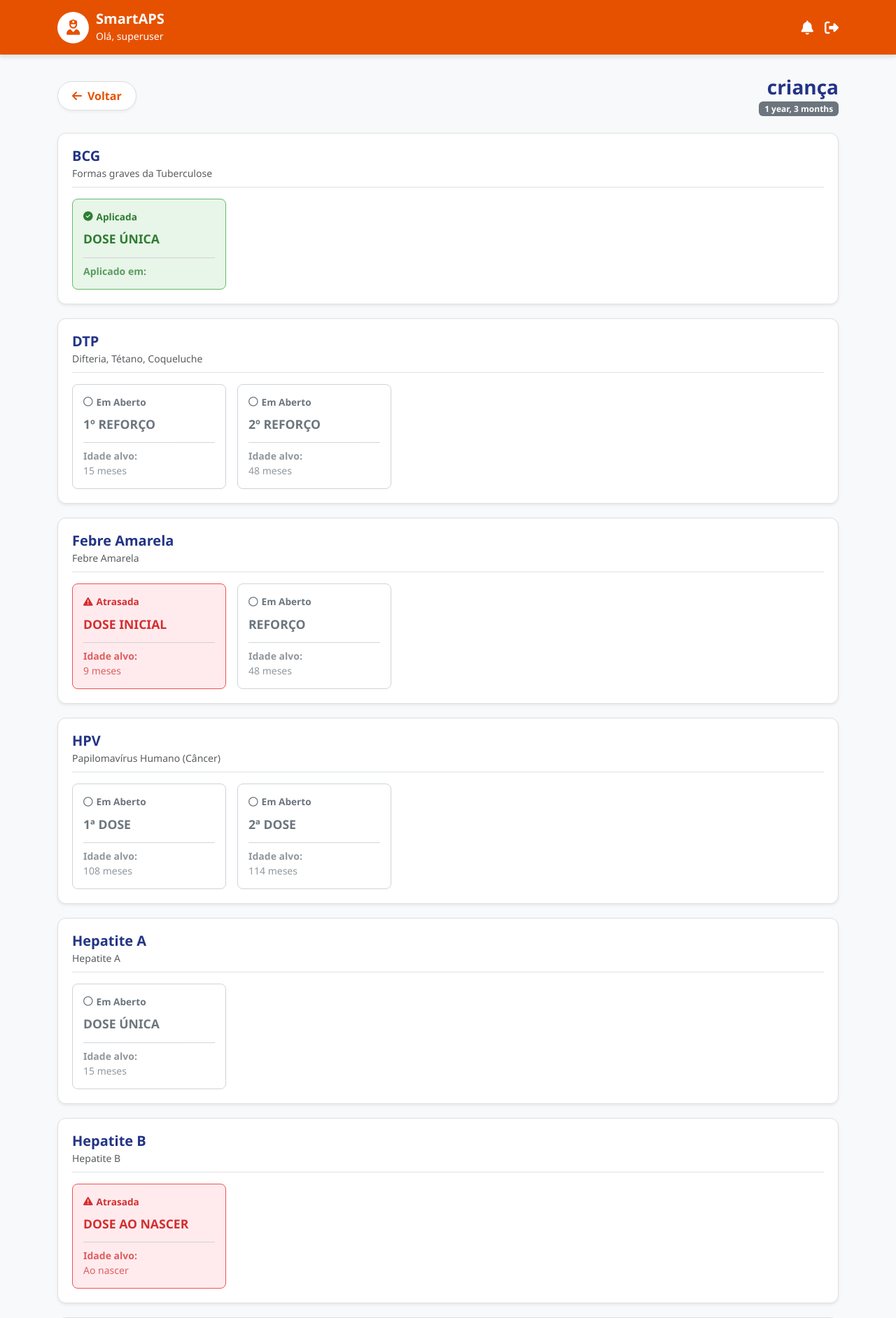
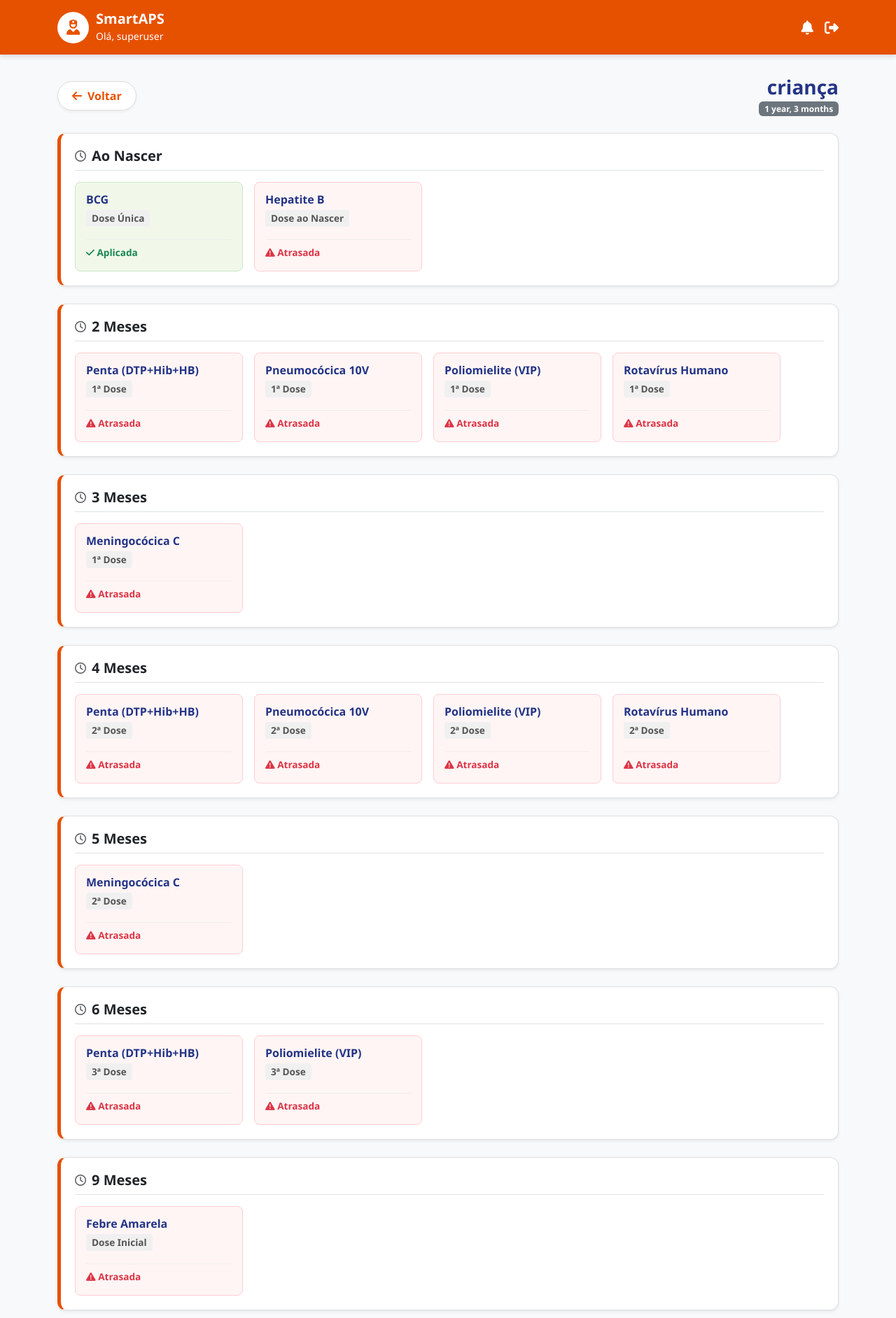
Before and after one commit to gabrieldiaslm/smartapsACS, a Django app: page /crianca/1/cartao/ in a window 1280 px wide. Shown: the top 1884 px of the page at 70% size. Run offline with Django 5.2, Linux system fonts and the light colour scheme; a user stored in the database is signed in; data comes from the database, SQL or seed files in the repository; both versions use the stored data as it was after the commit.

```diff
--- a/smart_aps/core/models.py
+++ b/smart_aps/core/models.py
@@ -51,6 +51,7 @@ class Vacina(models.Model):
 
 # 4. Cartão de Vacina (O Registro da Aplicação)
 class RegistroVacina(models.Model):
+
     STATUS_CHOICES = [
         ('PENDENTE', 'Em Aberto'),
         ('ATRASADA', 'Atrasada'), # Isso pode ser calculado dinamicamente também
@@ -64,8 +65,9 @@ class RegistroVacina(models.Model):
         ('INTRADERMICA', 'Intradérmica'),
     ]
 
-    crianca = models.ForeignKey(Crianca, on_delete=models.CASCADE, related_name='vacinas')
-    vacina = models.ForeignKey(Vacina, on_delete=models.PROTECT)
+    crianca = models.ForeignKey(Crianca, on_delete=models.CASCADE, related_name='registros')
+
+    vacina = models.ForeignKey(Vacina, on_delete=models.CASCADE)
 
     # Detalhes da aplicação
     status = models.CharField(max_length=20, choices=STATUS_CHOICES, default='PENDENTE')
--- a/smart_aps/core/templates/cartao_vacina.html
+++ b/smart_aps/core/templates/cartao_vacina.html
@@ -11,13 +11,22 @@
     </div>
 </div>
 
-{% regroup registros by vacina.nome as vacinas_agrupadas %}
+{% regroup registros by vacina.idade_alvo_meses as cronograma %}
 
-{% for grupo in vacinas_agrupadas %}
-<div class="vacina-row shadow-sm">
-    <div class="mb-3 border-bottom pb-2">
-        <h5 class="fw-bold mb-0" style="color: var(--secondary-blue);">{{ grupo.grouper }}</h5>
-        <small class="text-muted">{{ grupo.list.0.vacina.descricao_doenca }}</small>
+{% for grupo in cronograma %}
+<div class="vacina-row shadow-sm position-relative">
+
+    <div class="timeline-marker"></div>
+
+    <div class="mb-3 border-bottom pb-2 d-flex align-items-center gap-2">
+        <i class="fa-regular fa-clock text-muted"></i>
+        <h5 class="fw-bold mb-0 text-dark">
+            {% if grupo.grouper == 0 %}
+                Ao Nascer
+            {% else %}
+                {{ grupo.grouper }} Meses
+            {% endif %}
+        </h5>
     </div>
 
     <div class="d-flex flex-wrap gap-3">
@@ -25,28 +34,18 @@
 
         <a href="{% url 'editar_registro' registro.id %}" class="dose-card status-{{ registro.status }}">
 
-            <div class="status-header mb-2">
+            <div class="dose-vacina-nome">{{ registro.vacina.nome }}</div>
+
+            <span class="dose-badge">{{ registro.vacina.dose_padrao }}</span>
+
+            <div class="status-footer mt-2">
                 {% if registro.status == 'ATRASADA' %}
-                    <i class="fa-solid fa-triangle-exclamation"></i> Atrasada
+                    <span class="text-danger fw-bold"><i class="fa-solid fa-triangle-exclamation"></i> Atrasada</span>
                 {% elif registro.status == 'APLICADA' %}
-                    <i class="fa-solid fa-circle-check"></i> Aplicada
+                    <span class="text-success fw-bold"><i class="fa-solid fa-check"></i> Aplicada</span>
+                    <div class="small text-muted">{{ registro.data_aplicacao|date:"d/m/Y" }}</div>
                 {% else %}
-                    <i class="fa-regular fa-circle"></i> Em Aberto
-                {% endif %}
-            </div>
-
-            <span class="dose-title">{{ registro.vacina.dose_padrao|upper }}</span>
-
-            <div class="small opacity-75 mt-2 pt-2 border-top border-secondary-subtle">
-                {% if registro.status == 'APLICADA' %}
-                    <span class="fw-bold">Aplicado em:</span><br> {{ registro.data_aplicacao|date:"d/m/Y" }}
-                {% else %}
-                    <span class="fw-bold">Idade alvo:</span><br>
-                    {% if registro.vacina.idade_alvo_meses == 0 %}
-                        Ao nascer
-                    {% else %}
-                        {{ registro.vacina.idade_alvo_meses }} meses
-                    {% endif %}
+                    <span class="text-muted"><i class="fa-regular fa-circle"></i> Pendente</span>
                 {% endif %}
             </div>
         </a>
@@ -57,7 +56,7 @@
 {% empty %}
 <div class="alert alert-info text-center py-5">
     <i class="fa-solid fa-folder-open fa-2x mb-3"></i><br>
-    Nenhum registro vacinal encontrado.
+    Nenhum registro encontrado.
 </div>
 {% endfor %}
 
@@ -65,82 +64,75 @@
 
 {% block extra_css %}
 <style>
-    /* ESTILOS ESPECÍFICOS PARA OS CARTÕES HORIZONTAIS */
-
-    /* Container da Vacina (Branco) */
+    /* Estilo da Linha do Tempo */
     .vacina-row {
         background: #fff;
         border: 1px solid #e0e0e0;
         border-radius: 12px;
         padding: 20px;
-        margin-bottom: 20px;
+        margin-bottom: 25px;
+        border-left: 5px solid var(--primary-color); /* Laranja na esquerda */
     }
 
-    /* O Mini-Card da Dose individual */
+    /* Card da Vacina */
     .dose-card {
         text-decoration: none;
         display: flex;
         flex-direction: column;
         justify-content: space-between;
 
-        /* Tamanho fixo para garantir alinhamento horizontal bonito */
-        min-width: 160px;
-        max-width: 220px;
+        min-width: 180px;
+        max-width: 240px;
         flex: 1;
 
         border-radius: 8px;
         padding: 15px;
         transition: transform 0.2s, box-shadow 0.2s;
-        border-width: 1px;
-        border-style: solid;
+        border: 1px solid #ddd;
+        background-color: white;
     }
 
     .dose-card:hover {
         transform: translateY(-3px);
         box-shadow: 0 5px 15px rgba(0,0,0,0.1);
+        border-color: var(--primary-color);
     }
 
-    .dose-title {
+    /* Tipografia do Card */
+    .dose-vacina-nome {
         font-weight: 800;
-        font-size: 1.1rem;
-        display: block;
+        color: var(--secondary-blue);
+        font-size: 1rem;
         margin-bottom: 5px;
-        color: inherit; /* Herda a cor do status */
+        line-height: 1.2;
     }
 
-    .status-header {
+    .dose-badge {
         font-size: 0.85rem;
-        font-weight: bold;
-        display: flex;
-        align-items: center;
-        gap: 5px;
+        background-color: #f0f0f0;
+        color: #555;
+        padding: 2px 8px;
+        border-radius: 4px;
+        align-self: flex-start;
+        margin-bottom: 10px;
+        font-weight: 600;
     }
 
-    /* CORES (Idênticas às imagens de referência) */
-
-    /* ATRASADA: Fundo vermelho claro, borda vermelha */
-    .status-ATRASADA {
-        background-color: var(--status-atrasada-bg); /* #FFEBEE */
-        border-color: var(--status-atrasada-border);
-        color: var(--status-atrasada-text);
+    .status-footer {
+        font-size: 0.85rem;
+        border-top: 1px solid #eee;
+        padding-top: 8px;
+        margin-top: auto; /* Empurra para o fundo */
     }
 
-    /* APLICADA: Fundo verde claro, borda verde */
+    /* Cores de Fundo Sutil baseadas no Status */
+    .status-ATRASADA {
+        background-color: #FFF5F5;
+        border-color: #ffcdd2;
+    }
     .status-APLICADA {
-        background-color: var(--status-aplicada-bg); /* #E8F5E9 */
-        border-color: var(--status-aplicada-border);
-        color: var(--status-aplicada-text);
-    }
-
-    /* PENDENTE: Fundo cinza/branco, borda cinza */
-    .status-PENDENTE {
-        background-color: #ffffff;
-        border-color: #ced4da;
-        color: #6c757d;
-    }
-    .status-PENDENTE:hover {
-        background-color: #f8f9fa;
-        border-color: var(--primary-color); /* Laranja no hover */
+        background-color: #F1F8E9;
+        border-color: #C8E6C9;
     }
 </style>
 {% endblock %}
--- a/smart_aps/core/views.py
+++ b/smart_aps/core/views.py
@@ -3,7 +3,7 @@ from django.contrib.auth.decorators import login_required, user_passes_test
 from .models import Crianca, Vacina, RegistroVacina, UsuarioACS
 from .forms import CriancaForm, RegistroVacinaForm, UsuarioACSForm
 from datetime import date, timedelta
-from django.db.models import Count
+from django.db.models import Count, Q
 from django.contrib import messages # Para dar feedback visual
 from django.views.decorators.cache import never_cache
 def is_admin(user):
@@ -125,9 +125,10 @@ def cartao_vacina(request, crianca_id):
         RegistroVacina.objects.bulk_update(registros_para_atualizar, ['status'])
 
     # === 2. BUSCA PARA EXIBIÇÃO (Já com dados atualizados) ===
+    #    Ordenamos primeiro pela IDADE (cronológico) e depois pelo NOME
     registros = RegistroVacina.objects.filter(crianca=crianca)\
         .select_related('vacina')\
-        .order_by('vacina__nome', 'vacina__idade_alvo_meses')
+        .order_by('vacina__idade_alvo_meses', 'vacina__nome') # <--- MUDANÇA AQUI
 
     return render(request, 'cartao_vacina.html', {'crianca': crianca, 'registros': registros})
 
@@ -158,18 +159,19 @@ def calendario_guia(request):
 @never_cache
 @login_required
 def censo_demografico(request):
-    """Card 4: Visão Planilha/Censo com estatísticas"""
+    """Card 4: Censo com estatísticas corrigidas e status"""
 
-    # 1. A Lista Base (Pode ter filtros no futuro)
-    criancas = Crianca.objects.all().order_by('data_nascimento')
+    # 1. A Lista Base
+    # O annotate verifica se existe ALGUM registro com status 'ATRASADA'
+    criancas = Crianca.objects.annotate(
+        tem_atraso=Count('registros', filter=Q(registros__status='ATRASADA'))
+    ).order_by('data_nascimento')
 
-    # 2. Cálculos Estatísticos (Para o topo da planilha)
+    # 2. Cálculos Estatísticos (MÉTODO CORRIGIDO E SIMPLIFICADO)
+    # Usamos filter().count() direto para evitar erro de agrupamento
     total = criancas.count()
-
-    # Conta por sexo
-    por_sexo = criancas.values('sexo').annotate(qtd=Count('sexo'))
-    meninos = next((item['qtd'] for item in por_sexo if item['sexo'] == 'M'), 0)
-    meninas = next((item['qtd'] for item in por_sexo if item['sexo'] == 'F'), 0)
+    meninos = criancas.filter(sexo='M').count()
+    meninas = criancas.filter(sexo='F').count()
 
     # Conta bebês (< 1 ano)
     um_ano_atras = date.today() - timedelta(days=365)
```
Also changed, not shown: smart_aps/core/management/commands/atualizar_cadernetas.py (added, +37 -0 lines), smart_aps/core/management/commands/popular_vacinas.py (added, +213 -0 lines), smart_aps/core/templates/lista_criancas.html (+16 -8 lines), smart_aps/core/management/__init__.py (added), smart_aps/core/migrations/0002_alter_registrovacina_crianca_and_more.py (added), smart_aps/db.sqlite3.
